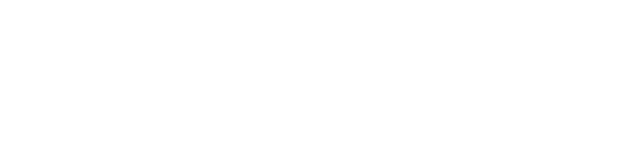
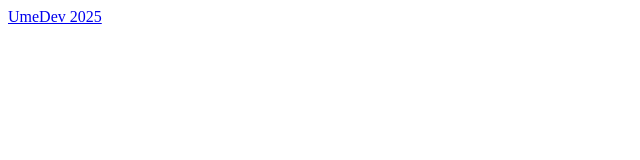
Before and after one commit to ragnareklund/ragnareklund.github.io, a plain HTML site: page index.html in a window 1280 px wide. Shown: the whole page, without its empty margins (0-640 px from the left). Drawn offline with Linux system fonts and the light colour scheme.

Commit message:
Update index.html

```diff
--- a/index.html
+++ b/index.html
@@ -1,5 +1,5 @@
 <html>
   <body>
-    <a href="umedev/2025>UmeDev 2025</a>
+    <a href="umedev/2025">UmeDev 2025</a>
   </body>
 </html>
```
